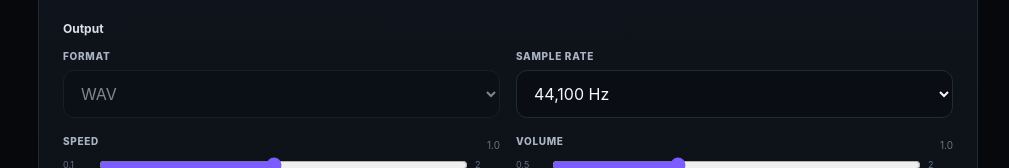
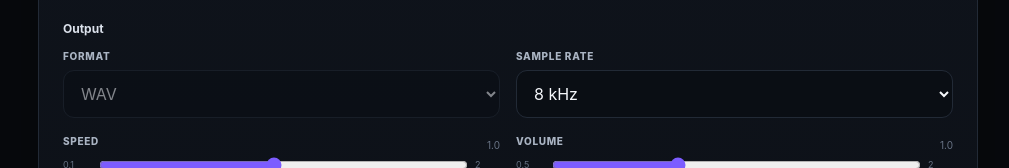
Before and after one commit to boy653859/RidwanAi, a Next.js app: page / in a window 1280 px wide. Shown: the part 738-906 px from the top of the page, without its empty margins (132-1141 px from the left). Built offline with nearby package versions, Linux system fonts and the light colour scheme.

Commit message:
Change sample rates to decimal format

```diff
--- a/app/page.tsx
+++ b/app/page.tsx
@@ -2,7 +2,7 @@
 import { useState } from "react";
 const VOICES = { Mizanur: "89da9de1-fa23-4598-a1d2-481817edd69a", Ridwan: "6c7c6759-5478-418e-bae1-518fa639a594", "Voice 3": "YOUR-VOICE-ID" } as const;
 const models = [["sonic-3.6", "Sonic 3.6"], ["sonic-3.5", "Sonic 3.5"], ["sonic-3", "Sonic 3"]];
-const rates = [8000, 16000, 24000, 44100, 48000];
+const rates = [8, 16, 24, 44.1, 48];
 
 export default function Home() {
     const [apiKey, setApiKey] = useState(""), [show, setShow] = useState(false), [model, setModel] = useState("sonic-3.6"), [voice, setVoice] = useState<keyof typeof VOICES>("Ridwan"), [text, setText] = useState(""), [rate, setRate] = useState(44100), [speed, setSpeed] = useState(1), [volume, setVolume] = useState(1), [loading, setLoading] = useState(false), [msg, setMsg] = useState(""), [err, setErr] = useState(false), [url, setUrl] = useState(""), [file, setFile] = useState("");
@@ -32,7 +32,7 @@ export default function Home() {
             <hr /><h3>Output</h3>
             <div className="grid">
                 <Field label="FORMAT"><select disabled value="wav" onChange={() => { }}><option>WAV</option></select></Field>
-                <Field label="SAMPLE RATE"><select value={rate} onChange={e => setRate(Number(e.target.value))}>{rates.map(x => <option key={x} value={x}>{x.toLocaleString()} Hz</option>)}</select></Field>
+                <Field label="SAMPLE RATE"><select value={rate} onChange={e => setRate(Number(e.target.value))}>{rates.map(x => <option key={x} value={x}>{x.toLocaleString()} kHz</option>)}</select></Field>
             </div>
             <div className="grid">
                 <Range label="SPEED" value={speed} min={.1} max={2} onChange={setSpeed} /><Range label="VOLUME" value={volume} min={.5} max={2} onChange={setVolume} />
```
